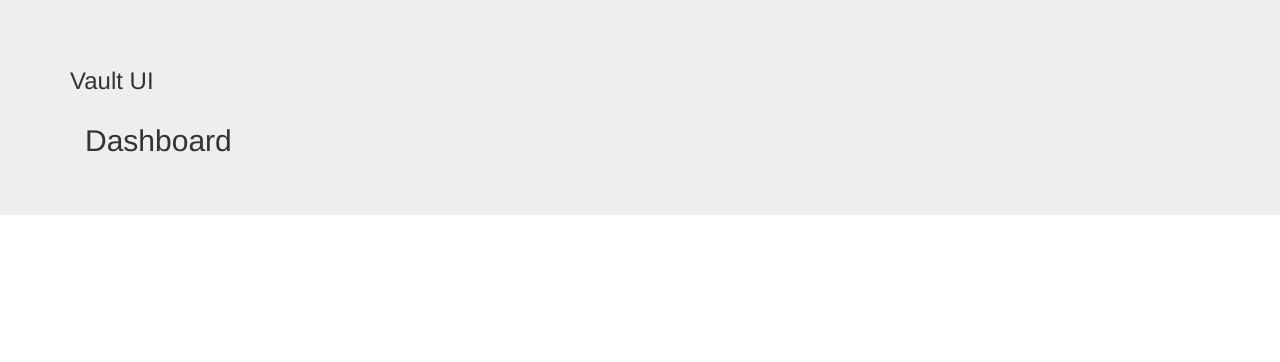
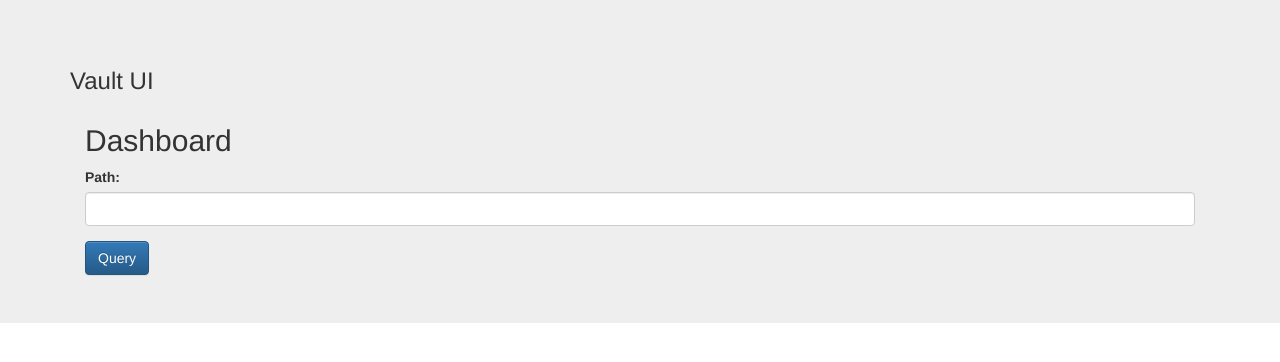
Before and after one commit to anthonyikeda/vault-ui, an Angular app: page /vault-ui/dashboard in a window 1280 px wide. Shown: the top 362 px of the page. Built offline with nearby package versions, Linux system fonts and the light colour scheme.

Commit message:
Added query view on the dashboard

```diff
--- a/src/app/dashboard/home/dashboard-home.html
+++ b/src/app/dashboard/home/dashboard-home.html
@@ -1,3 +1,10 @@
 <div class="container">
   <h2>{{ title }}</h2>
+  <form name="form" (ngSubmit)="f.form.valid && getPath()" #f="ngForm" novalidate>
+    <div class="form-group">
+      <label for="vaultPath">Path:</label>
+      <input type="text" class="form-control" name="vaultPath" [(ngModel)]="model.vaultPath" #vaultPath="ngModel" required>
+    </div>
+    <button [disabled]="loading" class="btn btn-primary">{{ buttonLabel }}</button>
+  </form>
 </div>
--- a/src/app/dashboard/home/dashboard.home.component.ts
+++ b/src/app/dashboard/home/dashboard.home.component.ts
@@ -1,14 +1,30 @@
-import { Component } from '@angular/core';
+import { Component, OnInit } from '@angular/core';
+import { VaultService } from '../../service/vault.service';
 
 @Component({
   selector: 'home',
   templateUrl: 'dashboard-home.html'
 })
 
-export class DashboardHomeComponent {
+export class DashboardHomeComponent implements OnInit {
+  model: any = {}
+  loading = false;
+  buttonLabel: string = "Query";
 
   title: string = 'Dashboard';
 
-  constructor() { }
+  constructor(private vaultService: VaultService) { }
 
+  getPath() {
+    this.buttonLabel = "Please wait...";
+    this.loading = true;
+    console.log("Querying server: " + localStorage.getItem("vaultAddr"));
+    console.log("Looking for data at: " + this.model.vaultPath);
+    this.buttonLabel = "Query";
+    this.loading = false;
+  }
+
+  ngOnInit() {
+
+  }
 }
--- a/src/app/token/token.component.ts
+++ b/src/app/token/token.component.ts
@@ -26,7 +26,6 @@ export class TokenComponent implements OnInit {
 
   readToken() {
     console.log("Vault token to use is: " + this.model.token);
-    this.tokenService.tokenLogin(this.model.token, this.model.addr);
   }
 
   testConnection() {
@@ -38,6 +37,8 @@ export class TokenComponent implements OnInit {
         data => {
           console.log("Status: " + data);
           this.buttonLabel = "Connect";
+          localStorage.setItem("vaultToken", this.model.token);
+          localStorage.setItem("vaultAddr", this.model.addr);
           this.ready = true;
         },
         error => {
```
